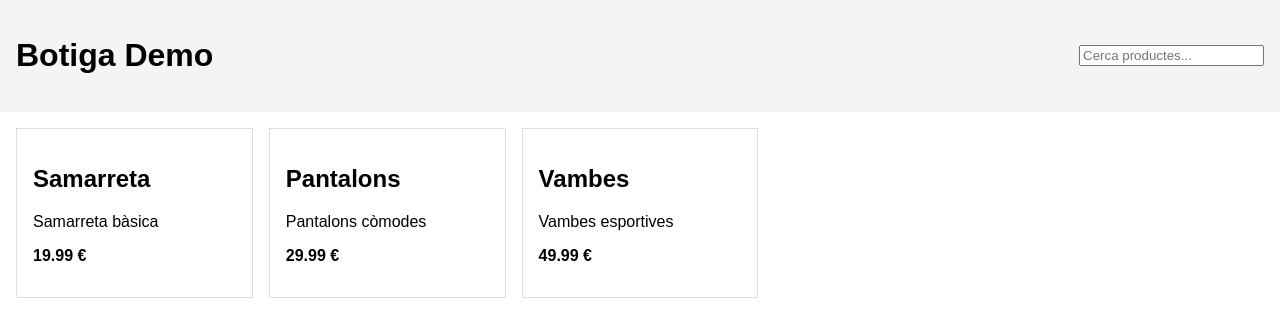
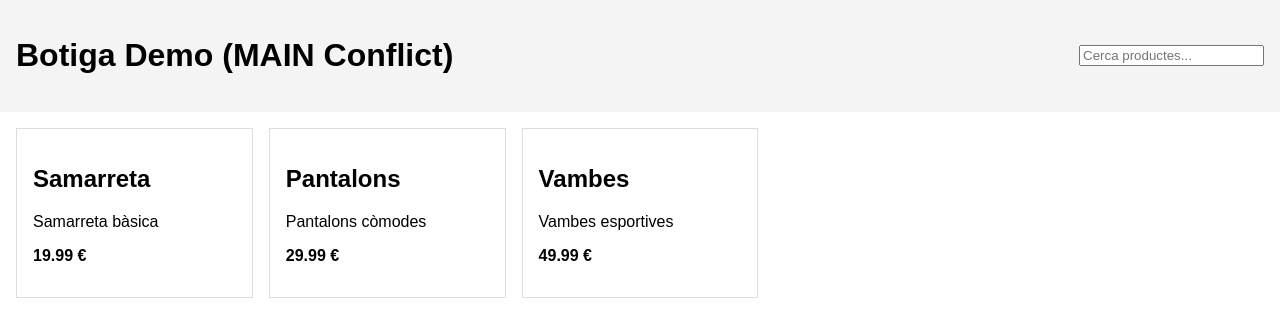
Before and after one commit to RaulRLM/botiga_git_github, a plain HTML site: page index.html in a window 1280 px wide. Drawn offline with Linux system fonts and the light colour scheme.

Commit message:
Canvi conflictiu a main

```diff
--- a/index.html
+++ b/index.html
@@ -7,7 +7,7 @@
   </head>
   <body>
     <header>
-      <h1>Botiga Demo</h1>
+      <h1>Botiga Demo (MAIN Conflict)</h1>
       <input type="text" id="buscador" placeholder="Cerca productes..." />
     </header>
 
```
